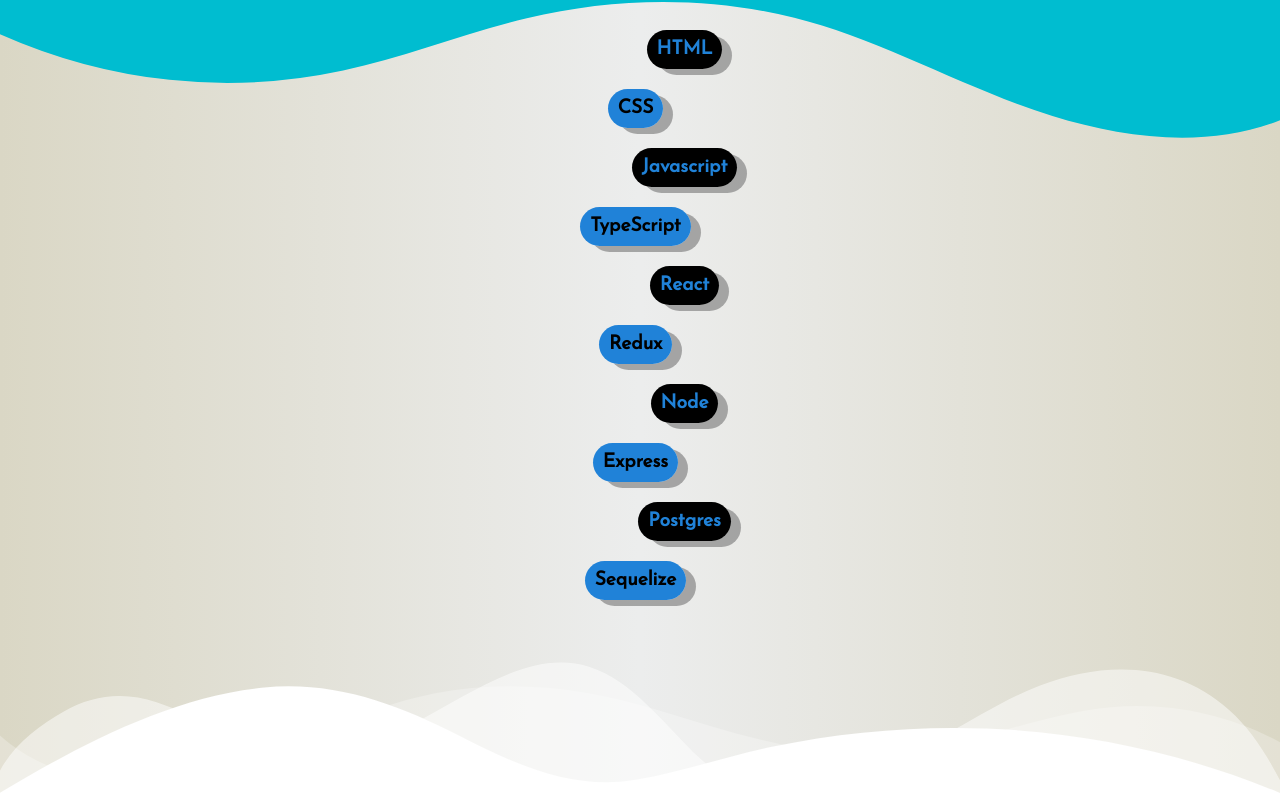
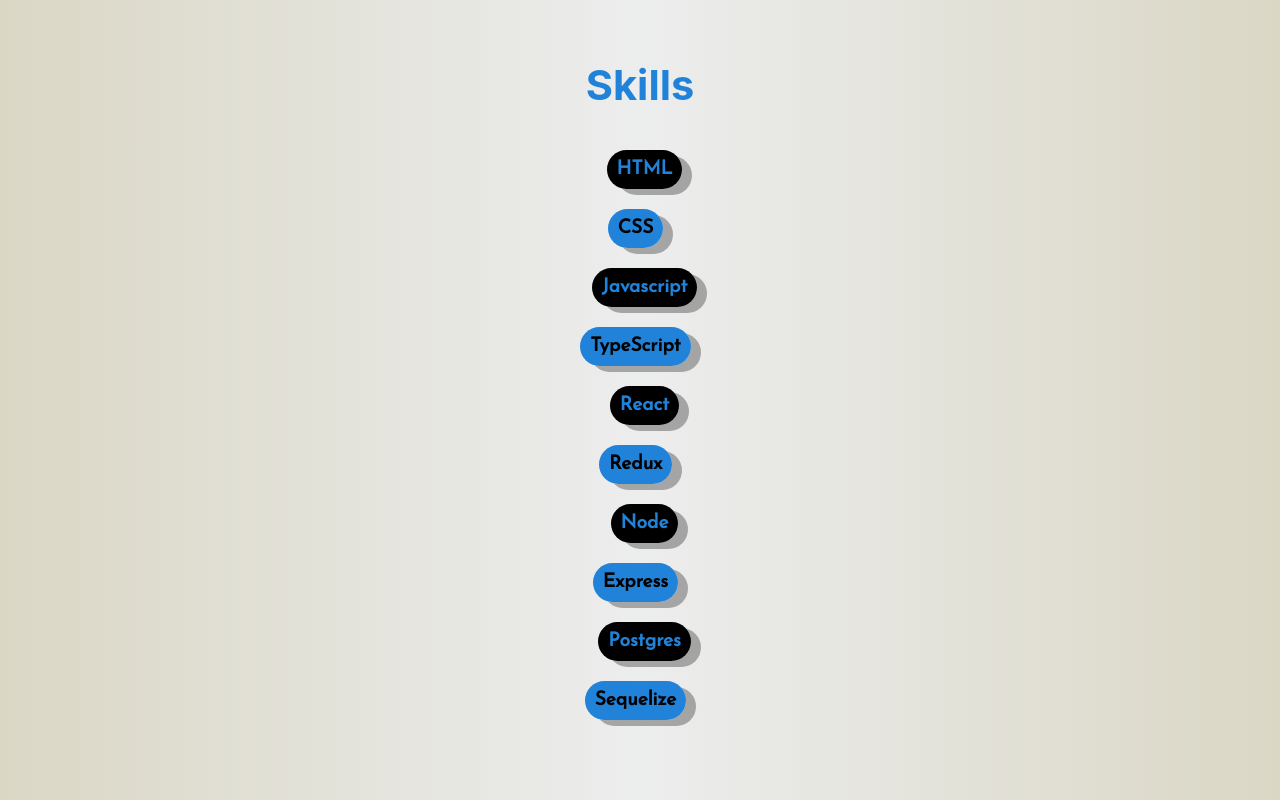
Before and after one commit to alexiscjscab/portfolio, a React (Create React App) app: page / in a window 1280 px wide. Shown: the part 860-1660 px from the top of the page. Built offline with nearby package versions, Linux system fonts and the light colour scheme.

Commit message:
Mejoras Skill

```diff
--- a/src/components/About.js
+++ b/src/components/About.js
@@ -52,7 +52,7 @@
                 <ScrollAnimation
                     duration={2}
                     animateIn='bounceInRight'
-                    animateOut='bounceOutLeft'>
+                    >
                     <Ctn >
 
 
@@ -101,7 +101,7 @@
                     </Ctn>
                 </ScrollAnimation>
 
-                <ScrollAnimation  animateIn='flipInY' animateOut='flipOutY'>
+                <ScrollAnimation  animateIn='flipInY'>
                     <Description>
                         <h2>
                             I got to know web programming in early 2021 and decided to do the Henry bootcamp (+800hs) where I discovered my passion for code.   am  someone creative, curious and always eager to learn new technologies
@@ -128,7 +128,6 @@
         backgroundColor: 'rgba(0,137,255,1)',
         background: 'linear-gradient(90deg, rgba(0,137,255,1) 0%, #00bdd0 50%, rgba(0,137,255,1) 100%)',
         color: '#fff',
-        position: 'relative'
     },
     sectiondark:{
         background: '#ddd',
--- a/src/components/Skills.js
+++ b/src/components/Skills.js
@@ -3,6 +3,7 @@
 
 
 import styled, {keyframes} from 'styled-components';
+import ScrollAnimation from 'react-animate-on-scroll'
 
 const skills = [
     {
@@ -41,92 +42,48 @@
     return (
         <div className={`${classes.section} ${dark && classes.sectiondark}` }  >
 
+            <div className={classes.sectionContent} id={id}  >
 
-            <div className={classes.sectionContent}  >
-            <Wawe>
-            <svg data-name="Layer 1" xmlns="http://www.w3.org/2000/svg" viewBox="0 0 1200 120" preserveAspectRatio="none">
-        <path d="M321.39,56.44c58-10.79,114.16-30.13,172-41.86,82.39-16.72,168.19-17.73,250.45-.39C823.78,31,906.67,72,985.66,92.83c70.05,18.48,146.53,26.09,214.34,3V0H0V27.35A600.21,600.21,0,0,0,321.39,56.44Z" className="shape-fill"></path>
-    </svg>
-    </Wawe>
-                <div className={classes.ctn} id={id}>
 
-                    <Ctn>
+                    <Ctn >
+                        <ScrollAnimation animateIn='flipInY' animateOut='flipOutY'>
+                            <h2> Skills </h2>
+                        </ScrollAnimation>
+
                         {
                             skills.map( ({name, icon},index) => (
-                                index % 2 === 0 ?
+                                index % 2 === 0 ?(
+
                                 <ListSkillsL key={name}>
                                     <h3 >{name}</h3>
 
-                                </ListSkillsL>:
+                                </ListSkillsL>) : (
+
                                 <ListSkillsR key={name}>
                                     <h3 >{name}</h3>
 
                                 </ListSkillsR>
+                                )
                             ))
                         }
+
                     </Ctn>
-                </div>
 
+            </div>
 
-
-        </div>
-            <Wawe1>
-                <svg data-name="Layer 1" xmlns="http://www.w3.org/2000/svg" viewBox="0 0 1200 120" preserveAspectRatio="none">
-                <path d="M0,0V46.29c47.79,22.2,103.59,32.17,158,28,70.36-5.37,136.33-33.31,206.8-37.5C438.64,32.43,512.34,53.67,583,72.05c69.27,18,138.3,24.88,209.4,13.08,36.15-6,69.85-17.84,104.45-29.34C989.49,25,1113-14.29,1200,52.47V0Z" opacity=".25" className="shape-fill"></path>
-                <path d="M0,0V15.81C13,36.92,27.64,56.86,47.69,72.05,99.41,111.27,165,111,224.58,91.58c31.15-10.15,60.09-26.07,89.67-39.8,40.92-19,84.73-46,130.83-49.67,36.26-2.85,70.9,9.42,98.6,31.56,31.77,25.39,62.32,62,103.63,73,40.44,10.79,81.35-6.69,119.13-24.28s75.16-39,116.92-43.05c59.73-5.85,113.28,22.88,168.9,38.84,30.2,8.66,59,6.17,87.09-7.5,22.43-10.89,48-26.93,60.65-49.24V0Z" opacity=".5" className="shape-fill"></path>
-                <path d="M0,0V5.63C149.93,59,314.09,71.32,475.83,42.57c43-7.64,84.23-20.12,127.61-26.46,59-8.63,112.48,12.24,165.56,35.4C827.93,77.22,886,95.24,951.2,90c86.53-7,172.46-45.71,248.8-84.81V0Z" className="shape-fill"></path>
-                </svg>
-            </Wawe1>
         </div>
     )
 }
 
 export default Skills;
 
-const Wawe1 =styled.div`
-position: absolute;
-    bottom: 0;
-    left: 0;
-    width: 100%;
-    overflow: hidden;
-    line-height: 0;
-    transform: rotate(180deg);
-    svg {
-        position: relative;
-    display: block;
-    width: calc(100% + 1.3px);
-    height: 150px;
-}
-.shape-fill {
-    fill: #ffffff;
-}
-`
 
-const Wawe = styled.div`
-position: absolute;
-    top: 0;
-    left: 0;
-    width: 100%;
-    overflow: hidden;
-    line-height: 0;
-    svg {
-        position: relative;
-    display: block;
-    width: calc(100% + 1.3px);
-    height: 150px;
-}
-.shape-fill {
-    fill: #00bdd0;}
-`
 
 const useStyles = makeStyles((theme) => ({
     section: {
         minHeight: "100vh",
         backgroundColor: "#2082d8",
         width: '100%',
-        position: 'relative'
-
-
     },
     sectiondark: {
         color: "#2082d8",
@@ -136,12 +93,8 @@
         display:'flex',
         justifyContent: 'center',
         flexDirection: 'column',
-        maxwidth: '80vw',
     },
-    ctn:{
-        marginTop :'20px',
-        zIndex: 999
-    }
+
 }))
 
 const moverRight = keyframes`
@@ -161,8 +114,7 @@
     align-items:center;
     font-family: 'Josefin Sans', sans-serif;
     h3{
-        left: 40px;
-        position: relative;
+
         animation-name: ${moverLeft};
         animation-duration: 6s;
         background: black;
@@ -185,7 +137,6 @@
     font-family: 'Josefin Sans', sans-serif;
     h3{
         z-index: 999;
-        right: 40px;
         background: white;
         margin: 10px;
         font-size: 1.2rem;
@@ -206,5 +157,10 @@
 
 
 const Ctn = styled.div`
-
+   margin: 60px 0;
+   text-align: center;
+    h2{
+        font-size: 2.6rem;
+        margin-bottom: 30px;
+    }
 `
```
